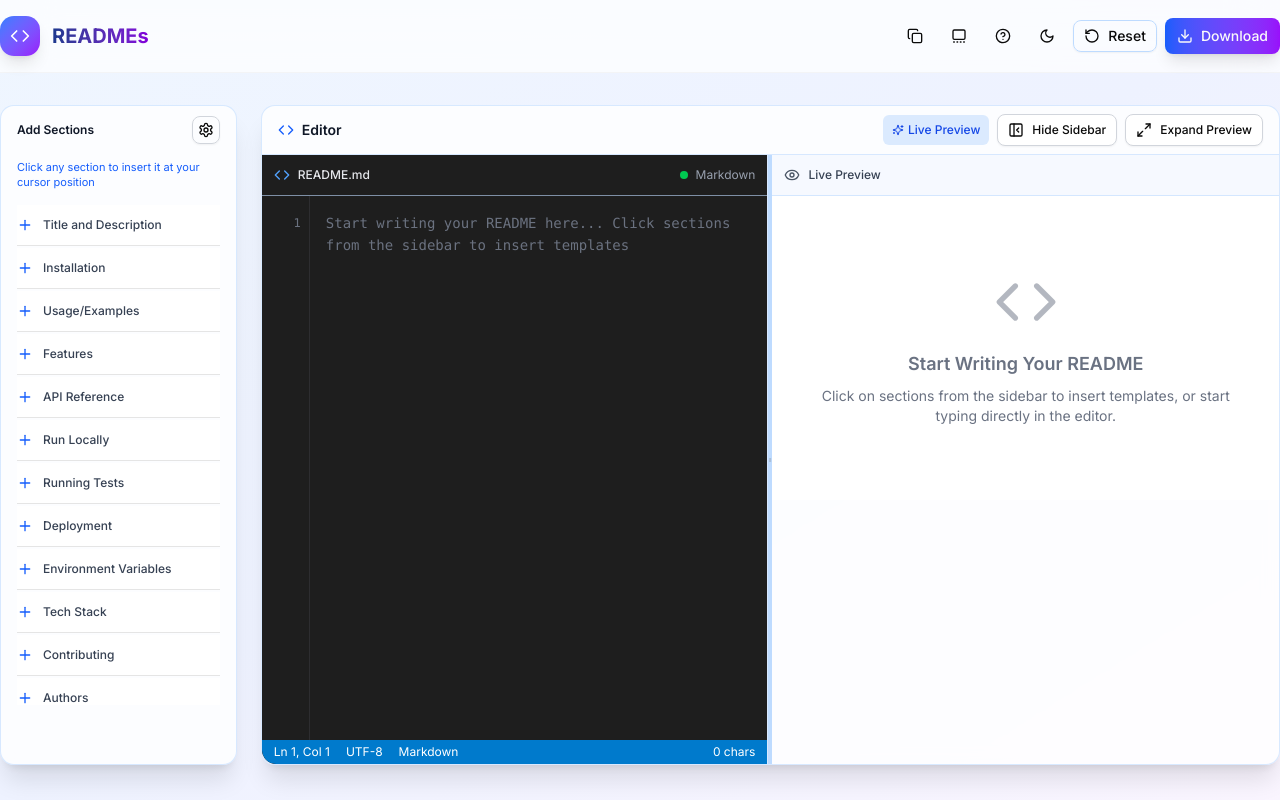
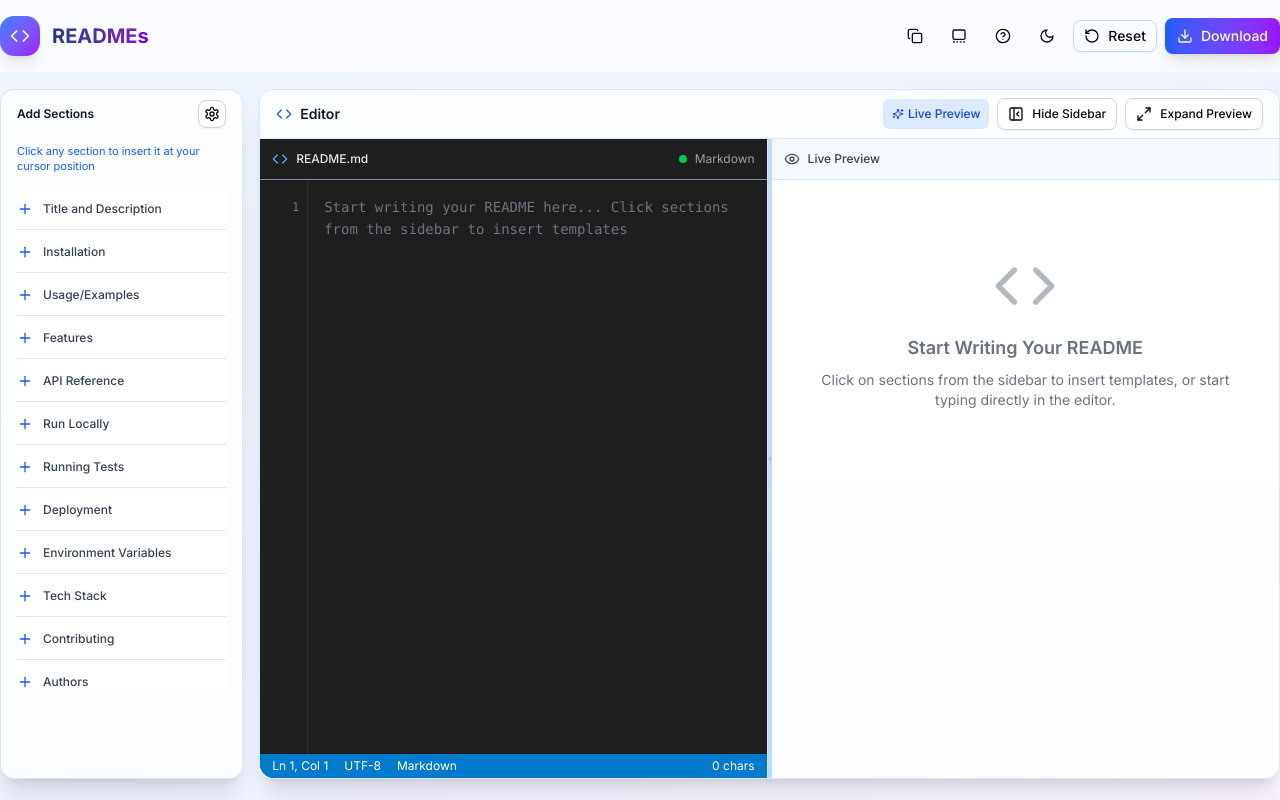
Before and after one commit to Anik-nath/ReadmeGenerator, a Next.js app: page /editor in a window 1280 px wide. Built offline with nearby package versions, Linux system fonts and the light colour scheme.

Commit message:
improve height of screen

```diff
--- a/app/(editor)/editor/page.tsx
+++ b/app/(editor)/editor/page.tsx
@@ -86,9 +86,9 @@ export default function ReadmeGenerator() {
       />
 
       {/* Main Content */}
-      <div className="container mx-auto px-3 sm:px-0 py-3 sm:py-8">
+      <div className="container mx-auto px-3 sm:px-0 py-3 sm:py-4">
         <div
-          className={`grid gap-3 sm:gap-6 h-[calc(100vh-100px)] sm:h-[calc(100vh-140px)] ${getGridCols()}`}
+          className={`grid gap-3 sm:gap-4 h-[calc(100vh-100px)] sm:h-[calc(100vh-110px)] ${getGridCols()}`}
         >
           {/* Desktop Sections Sidebar */}
           <DesktopSidebar
```
